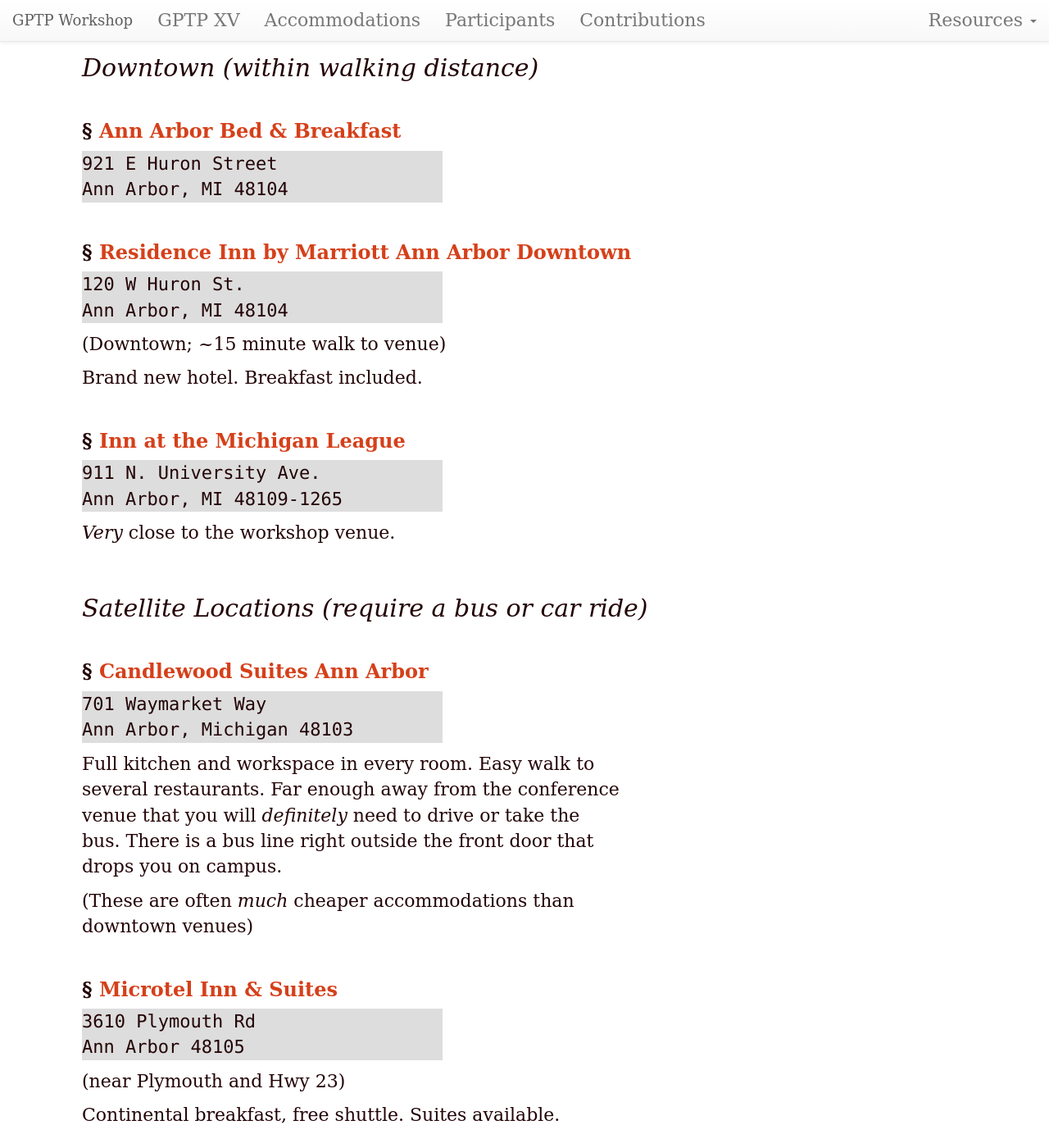
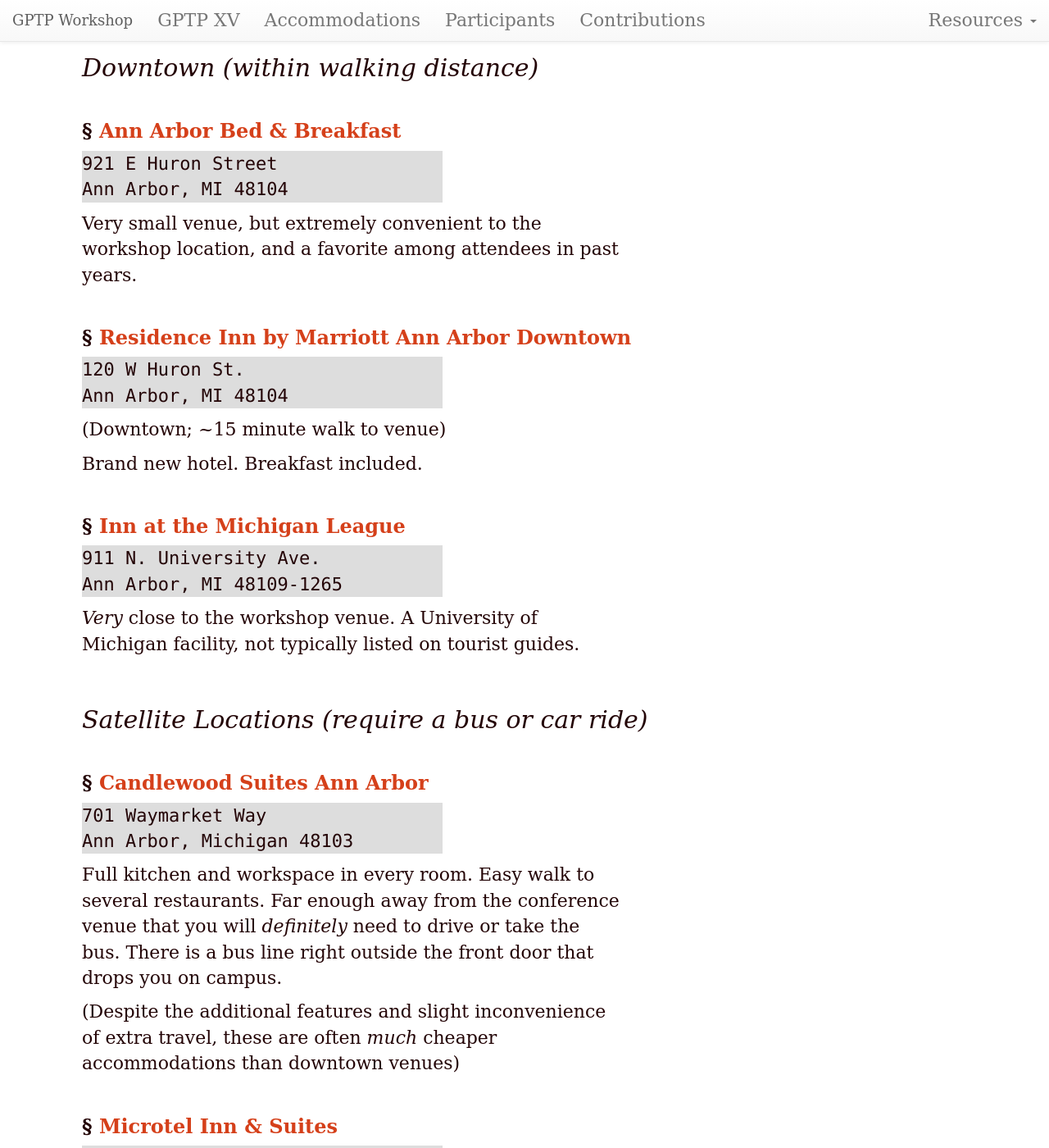
Before and after one commit to GPTP-workshop/gptp-workshop.github.io, a Jekyll site: the page built from accommodations.md, in a window 1280 px wide and 1400 px high, scrolled down 338 px. Shown: the whole window at 82% size. Built offline with Jekyll 4.4.1, drawn with Linux system fonts in a browser that asks for light colours; our own code applies the rules of GitHub Pages for plain Markdown files; some of the changed text lies outside the part shown.

Commit message:
expanded hotel info somewhat

```diff
--- a/accommodations.md
+++ b/accommodations.md
@@ -16,6 +16,8 @@ The following hotels are conveniently close to the workshop venue.
 Ann Arbor, MI 48104
 {: .address}
 
+Very small venue, but extremely convenient to the workshop location, and a favorite among attendees in past years.
+
 ### [Residence Inn by Marriott Ann Arbor Downtown](http://www.marriott.com/hotels/travel/arbdt-residence-inn-ann-arbor-downtown)
 
 120 W Huron St. \\
@@ -32,7 +34,7 @@ Brand new hotel. Breakfast included.
 Ann Arbor, MI  48109-1265
 {: .address}
 
-*Very* close to the workshop venue.
+*Very* close to the workshop venue. A University of Michigan facility, not typically listed on tourist guides.
 
 ## Satellite Locations (require a bus or car ride)
 
@@ -44,7 +46,7 @@ Ann Arbor, Michigan 48103
 
 Full kitchen and workspace in every room. Easy walk to several restaurants. Far enough away from the conference venue that you will _definitely_ need to drive or take the bus. There is a bus line right outside the front door that drops you on campus.
 
-(These are often _much_ cheaper accommodations than downtown venues)
+(Despite the additional features and slight inconvenience of extra travel, these are often _much_ cheaper accommodations than downtown venues)
 
 ### [Microtel Inn & Suites](http://microtelinn.com)
 
@@ -78,6 +80,6 @@ Near Briarwood Mall.
 Ann Arbor 48103
 {: .address}
 
-(West edge of Ann Arbor)
+(West edge of Ann Arbor, almost outside of town)
 
 No shuttle, will have to cab or rental car in to venue.
```
